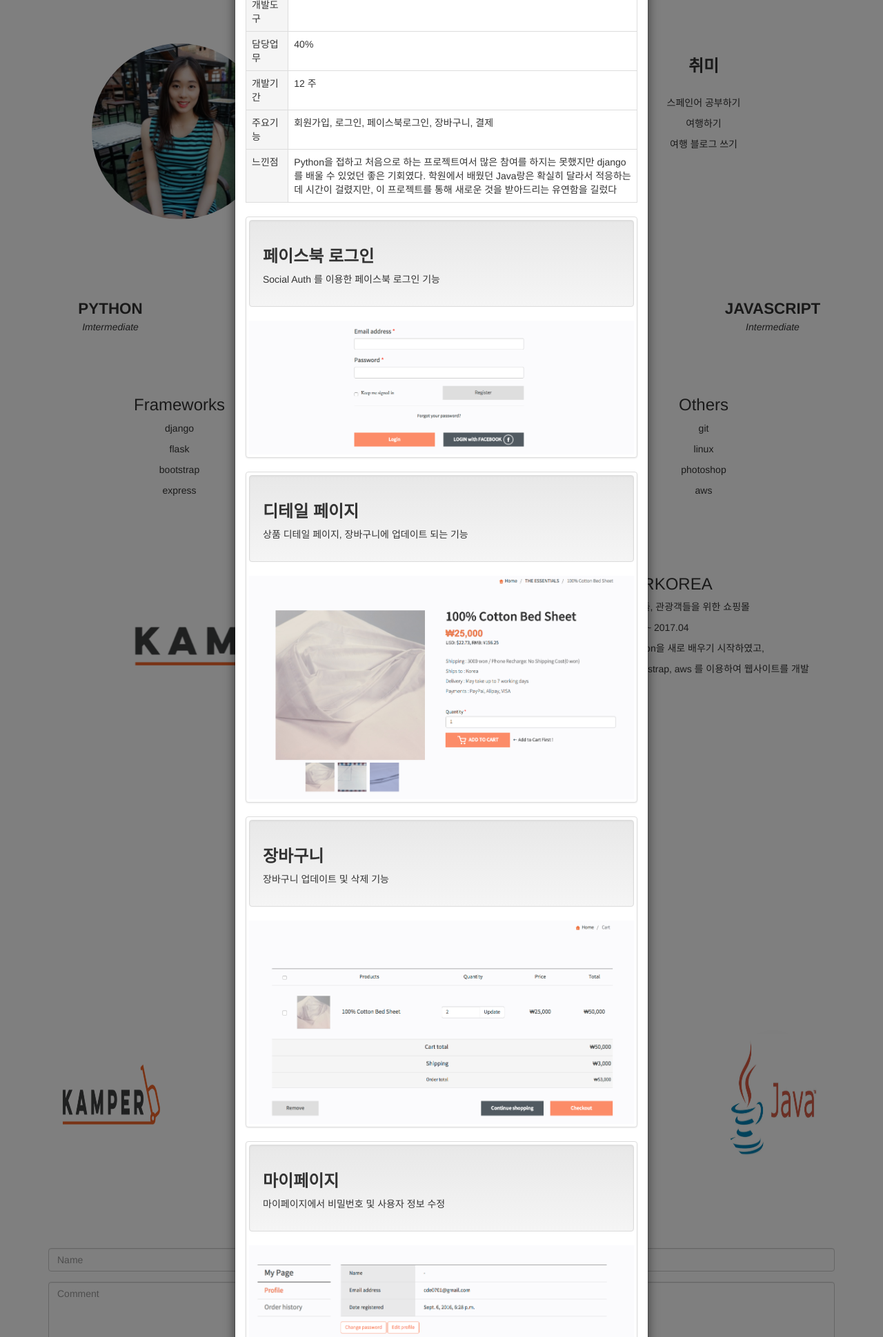
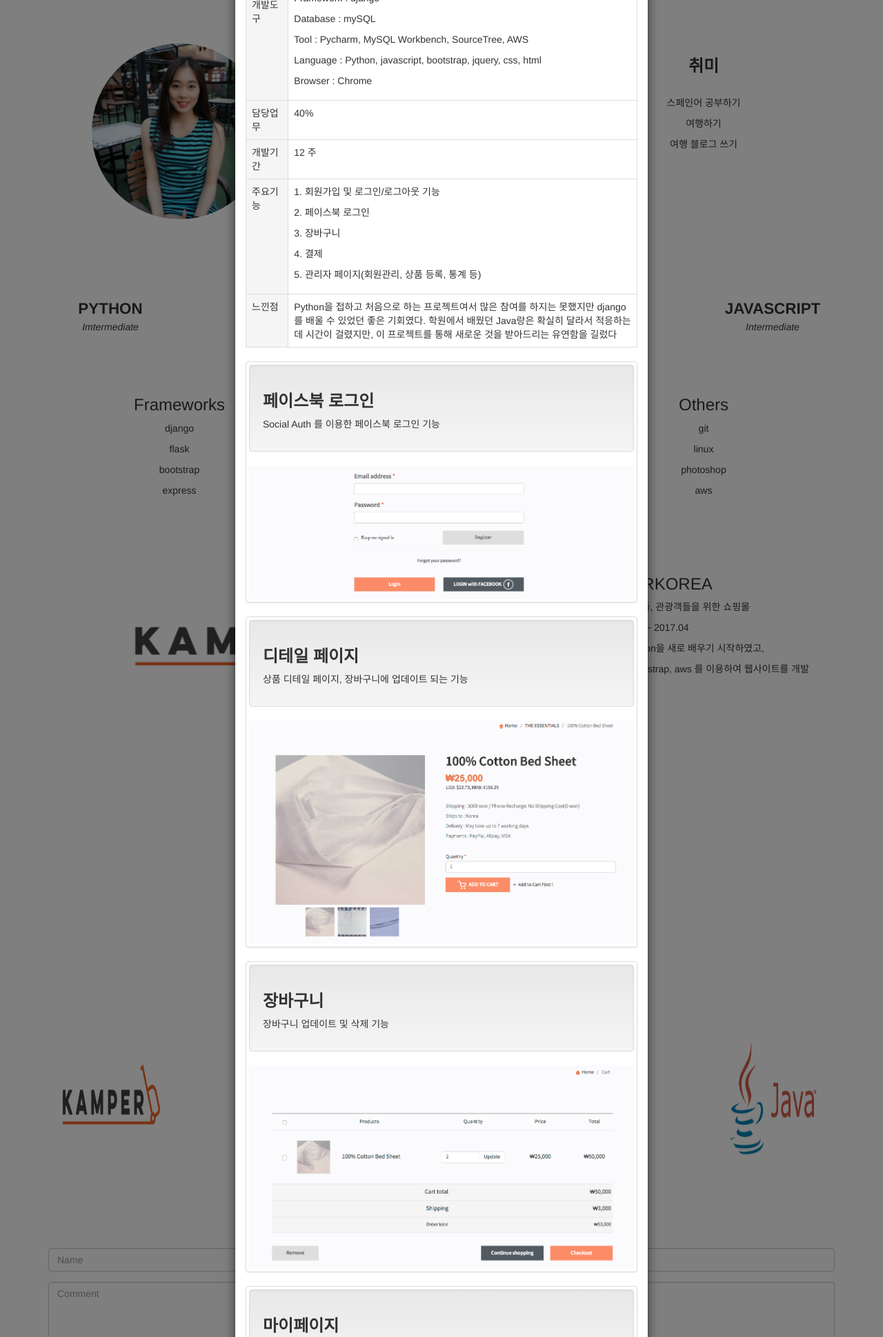
Before and after one commit to paige0701/onlineportfolio, a Django app: template portfolio/templates/home.html in a window 1280 px wide, after a click that opens the changed part. Shown: the part 320-2259 px from the top of the page at 69% size. Run offline with Django 3.2, Linux system fonts and the light colour scheme; the template is opened without the code that fills it, so the values that code supplies are empty; some libraries are stand-ins or nearby versions.

Commit message:
updated info

```diff
--- a/portfolio/templates/modals/modal1.html
+++ b/portfolio/templates/modals/modal1.html
@@ -26,7 +26,14 @@
                         </tr>
                         <tr>
                             <td class="active">{% trans '개발환경 및 개발도구' %}</td>
-                            <td>1.3 GHz Intel Core i5, pyCharm, python, django, mySQL, aws, bootstrap</td>
+                            <td>
+                                <p>O.S : 1.3 GHz Intel Core i5, MacOS</p>
+                                <p>Framework : django</p>
+                                <p>Database : mySQL</p>
+                                <p>Tool : Pycharm, MySQL Workbench, SourceTree, AWS</p>
+                                <p>Language : Python, javascript, bootstrap, jquery, css, html</p>
+                                <p>Browser : Chrome</p>
+                            </td>
                         </tr>
                         <tr>
                             <td class="active">{% trans '담당업무' %}</td>
@@ -38,7 +45,18 @@
                         </tr>
                         <tr>
                             <td class="active">{% trans '주요기능' %}</td>
-                            <td>{% trans '회원가입, 로그인, 페이스북로그인, 장바구니, 결제' %}</td>
+                            <td>
+                           {% blocktrans %}
+
+                                <p>1. 회원가입 및 로그인/로그아웃 기능</p>
+                                <p>2. 페이스북 로그인</p>
+                                <p>3. 장바구니</p>
+                                <p>4. 결제</p>
+                                <p>5. 관리자 페이지(회원관리, 상품 등록, 통계 등)</p>
+
+                            {% endblocktrans %}
+
+                            </td>
                         </tr>
                         <tr>
                             <td class="active">{% trans '느낀점' %}</td>
--- a/portfolio/templates/modals/modal2.html
+++ b/portfolio/templates/modals/modal2.html
@@ -26,7 +26,14 @@
                         </tr>
                         <tr>
                             <td class="active">{% trans '개발환경 및 개발도구' %}</td>
-                            <td>1.3 GHz Intel Core i5, pyCharm, python, flask, mySQL, sqlalchemy, aws, bootstrap</td>
+                            <td>
+                                <p>O.S : 1.3 GHz Intel Core i5, MacOS</p>
+                                <p>Framework : Flask</p>
+                                <p>Database : mySQL, sqlalchemy</p>
+                                <p>Tool : Pycharm, MySQL Workbench, SourceTree, AWS</p>
+                                <p>Language : Python, javascript, bootstrap, jquery, css, html</p>
+                                <p>Browser : Chrome</p>
+                            </td>
                         </tr>
                         <tr>
                             <td class="active">{% trans '담당업무' %}</td>
@@ -38,7 +45,18 @@
                         </tr>
                         <tr>
                             <td class="active">{% trans '주요기능' %}</td>
-                            <td>{% trans '페이팔 결제, 지도를 통한 위치 파악, 하우징 예약, 장바구니기능' %}</td>
+                            <td>
+                            {% blocktrans %}
+
+                                <p>1. 회원가입 및 로그인/로그아웃 기능</p>
+                                <p>2. GoogleAPI를 이용한 위치 파악</p>
+                                <p>3. 장바구니</p>
+                                <p>4. 결제</p>
+                                <p>5. 하우징 예약</p>
+                                <p>6. 관리자 페이지(회원관리, 상품 등록, 하우징 등록, 통계 등)</p>
+
+                            {% endblocktrans %}
+                            </td>
                         </tr>
                         <tr>
                             <td class="active">{% trans '느낀점' %}</td>
@@ -48,14 +66,14 @@
                 </div>
 
                 <div class="thumbnail">
-                     <div class="caption-full well">
+                    <div class="caption-full well">
                         <h3><strong>{% trans '메인페이지' %}</strong></h3>
                         <p>{% trans '전체적인 레이아웃 및 디자인' %}</p>
                     </div>
                     <img class='image-responsive modal-photo' src='/media/kamper2/front.png' >
                 </div>
                 <div class="thumbnail">
-                     <div class="caption-full well">
+                    <div class="caption-full well">
                         <h3><strong>{% trans '디테일 페이지' %}</strong></h3>
                         <p>{% trans '레이아웃 및 결제로 연결, 장바구니에 업데이트' %}</p>
                     </div>
--- a/portfolio/templates/modals/modal3.html
+++ b/portfolio/templates/modals/modal3.html
@@ -18,7 +18,7 @@
                         </tr>
                         <tr>
                             <td class="active">{% trans '설명' %}</td>
-                            <td>{% trans '전 세계의 자석들을 공유하기' %}</td>
+                            <td>{% trans '전 세계 자석을 공유하는 사이트' %}</td>
                         </tr>
                         <tr>
                             <td class="active">{% trans '참여인원' %}</td>
@@ -26,7 +26,14 @@
                         </tr>
                         <tr>
                             <td class="active">{% trans '개발환경 및 개발도구' %}</td>
-                            <td>Cloud9, node.js, mongoDB, express and more</td>
+                            <td>
+                                <p>O.S : 1.3 GHz Intel Core i5, MacOS</p>
+                                <p>Framework : Express</p>
+                                <p>Database : MongoDB [mongoose]</p>
+                                <p>Tool : Cloud9 </p>
+                                <p>Language : node.js, javascript, bootstrap, jquery, css, html</p>
+                                <p>Browser : Chrome</p>
+                            </td>
                         </tr>
                         <tr>
                             <td class="active">{% trans '담당업무' %}</td>
@@ -38,7 +45,17 @@
                         </tr>
                         <tr>
                             <td class="active">{% trans '주요기능' %}</td>
-                            <td>{% trans '글쓰기, 댓글쓰기, 로그인 & 회원가입 (Passport, passport-local), Flashing Messages' %}</td>
+                            <td>
+                                {% blocktrans %}
+
+                                    <p>1. 회원가입 및 로그인/로그아웃 기능 (Passport, passport-local)</p>
+                                    <p>2. 글쓰기</p>
+                                    <p>3. 댓글쓰기</p>
+                                    <p>4. Flashing Messages</p>
+
+                                {% endblocktrans %}
+
+                            </td>
                         </tr>
 
                         <tr>
@@ -51,7 +68,7 @@
 
                 </div>
                 <div class="thumbnail">
-                     <div class="caption-full well">
+                    <div class="caption-full well">
                         <h3><strong>{% trans '메인페이지' %}</strong></h3>
                         <p>{% trans '전체적인 레이아웃 및 디자인, @keyframes 를 이용하여 백그라운드 이미지가 바뀌는 애니메이션을 넣었다' %}</p>
                     </div>
@@ -59,7 +76,7 @@
                 </div>
 
                 <div class="thumbnail">
-                     <div class="caption-full well">
+                    <div class="caption-full well">
                         <h3><strong>{% trans '메인페이지 2' %}</strong></h3>
                         <p>{% trans 'Bootstrap 그리드를 이용한 메인페이지 레이아웃. 반응형으로 제작' %}</p>
                     </div>
@@ -67,7 +84,7 @@
                 </div>
 
                 <div class="thumbnail">
-                     <div class="caption-full well">
+                    <div class="caption-full well">
                         <h3><strong>{% trans '로그인 및 회원가입' %}</strong></h3>
                         <p>{% trans 'Passport, passport-local 을 이용한 간편한 회원가입과 로그인 구현' %}</p>
                     </div>
@@ -75,7 +92,7 @@
                 </div>
 
                 <div class="thumbnail">
-                     <div class="caption-full well">
+                    <div class="caption-full well">
                         <h3><strong>{% trans '메시지 화면' %}</strong></h3>
                         <p>{% trans 'Connect-flash 를 이용하여 에러가 있을떄는 빨간색 메시지가, 일반 메시지는 초록색 메시지를 띄운다' %}</p>
                     </div>
@@ -84,7 +101,7 @@
 
                 </div>
                 <div class="thumbnail">
-                     <div class="caption-full well">
+                    <div class="caption-full well">
                         <h3><strong>{% trans '댓글 기능' %}</strong></h3>
                         <p>{% trans '댓글을 달 수 있고 authorisation 을 줘서 권한이 있는 사람만 댓글을 지우고 에딧할 수 있게 한다.' %}</p>
                     </div>
--- a/portfolio/templates/modals/modal4.html
+++ b/portfolio/templates/modals/modal4.html
@@ -18,19 +18,27 @@
                         </tr>
                         <tr>
                             <td class="active">{% trans '설명' %}</td>
-                            <td>{% trans '캠핑장을 모아놓은 사이트이다' %}</td>
+                            <td>{% trans 'Wishbeen 홈페이지를 벤치마킹한 여행 스케쥴링 및 커뮤니티 사이트' %}</td>
                         </tr>
                         <tr>
                             <td class="active">{% trans '참여인원' %}</td>
-                            <td>1 {% trans '명' %}</td>
+                            <td>5 {% trans '명' %}</td>
                         </tr>
                         <tr>
                             <td class="active">{% trans '개발환경 및 개발도구' %}</td>
-                            <td>'Cloud9, node.js, mongoDB, express'</td>
+                            <td>
+                                <p>O.S : Windows 8</p>
+                                <p>Framework : Spring3.1.1 + Mybatis</p>
+                                <p>Pattern : MVC</p>
+                                <p>Database : Oracle 11g</p>
+                                <p>Tool : Eclipse , SQLDeveloper , ERWin Modeler</p>
+                                <p>Language : Java , JSP , Servlet, Html5 , Java-Script , JQuery , Ajax (JSON)</p>
+                                <p>Browser : Chrome</p>
+                            </td>
                         </tr>
                         <tr>
                             <td class="active">{% trans '담당업무' %}</td>
-                            <td>100%</td>
+                            <td>30%</td>
                         </tr>
                         <tr>
                             <td class="active">{% trans '개발기간' %}</td>
@@ -38,12 +46,46 @@
                         </tr>
                         <tr>
                             <td class="active">{% trans '주요기능' %}</td>
-                            <td>{% trans '캠핑장 등록, 댓글, 로그인, 회원가입' %}</td>
+                            <td>{% blocktrans %}
+
+                                <p>1. 회원가입 및 로그인/로그아웃 기능</p>
+                                <p>2. 이메일 API를 이용하여 아이디 및 비밀번호 찾기 기능</p>
+                                <p>3. Q&A 게시판 기능</p>
+                                <p>4. 관광지후기(별점추가및댓글작성)기능</p>
+                                <p>5. 채팅기능</p>
+                                <p>6. 구글지도API활용</p>
+                                <p>7. 데이터베이스 기반의 지역 및 스케쥴 검색기능</p>
+                                <p>8. 관리자 페이지(회원관리, 관광지 등록, 통계, 회원관리 등)</p>
+
+                            {% endblocktrans %}
+
+                            </td>
+                        </tr>
+                        <tr>
+                            <td class="active">{% trans '느낀점' %}</td>
+                            <td></td>
                         </tr>
 
 
                     </table>
 
+                </div>
+
+                <div class="thumbnail">
+                    <div class="caption-full well">
+                        <h3><strong>{% trans '나의 역할' %}</strong></h3>
+                        {% blocktrans  %}
+                            <p>내 스케쥴 조회</p>
+                            <p>프로필 사진 변경</p>
+                            <p>상태메시지 변경 기능 구현</p>
+                            <p>관광지 위시리스트 추가 기능 구현</p>
+                            <p>관리자페이지 통계</p>
+                            <p>페이징 처리</p>
+                            <p>스케쥴 초대, 수락 기능 구현</p>
+                            <a href="https://github.com/paige0701/java-travel-plan">Github 참고</a>
+                        {% endblocktrans %}
+
+                    </div>
                 </div>
 
 
```
Also changed, not shown: locale/en/LC_MESSAGES/django.po.
